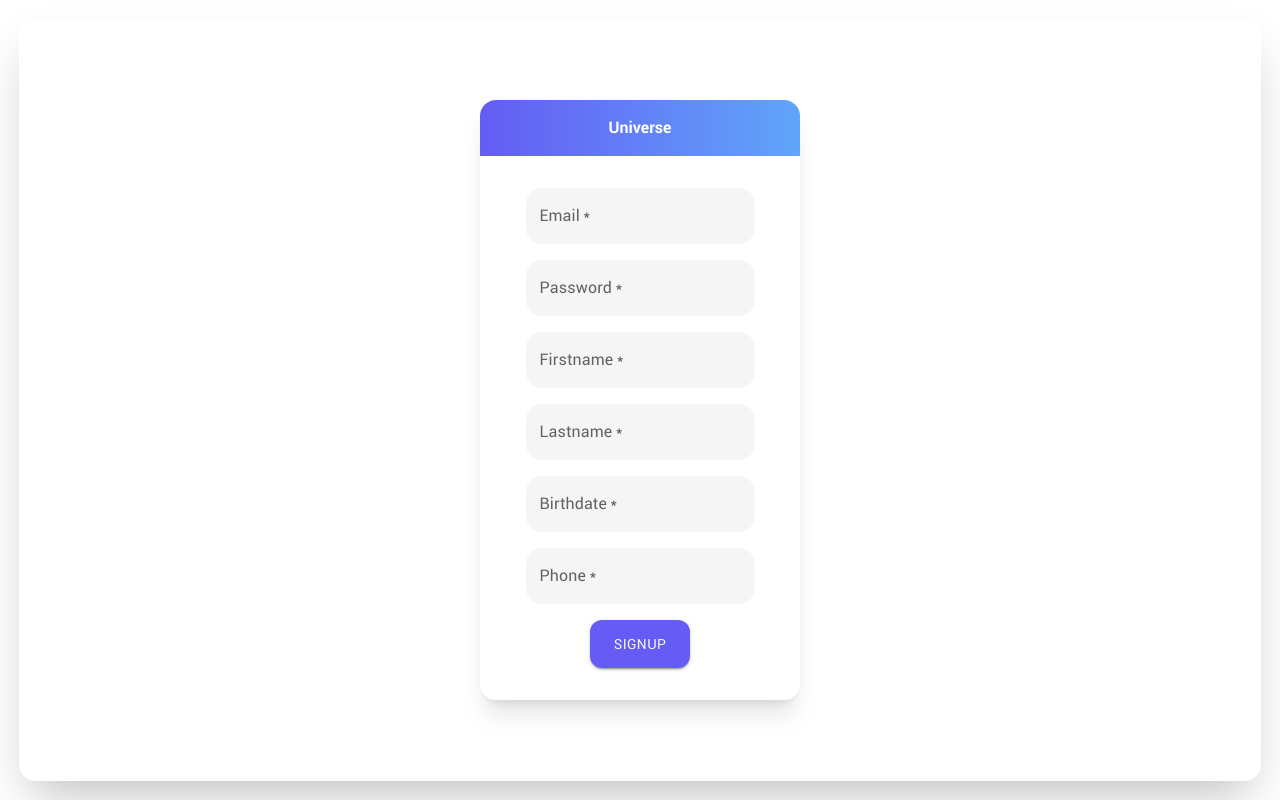
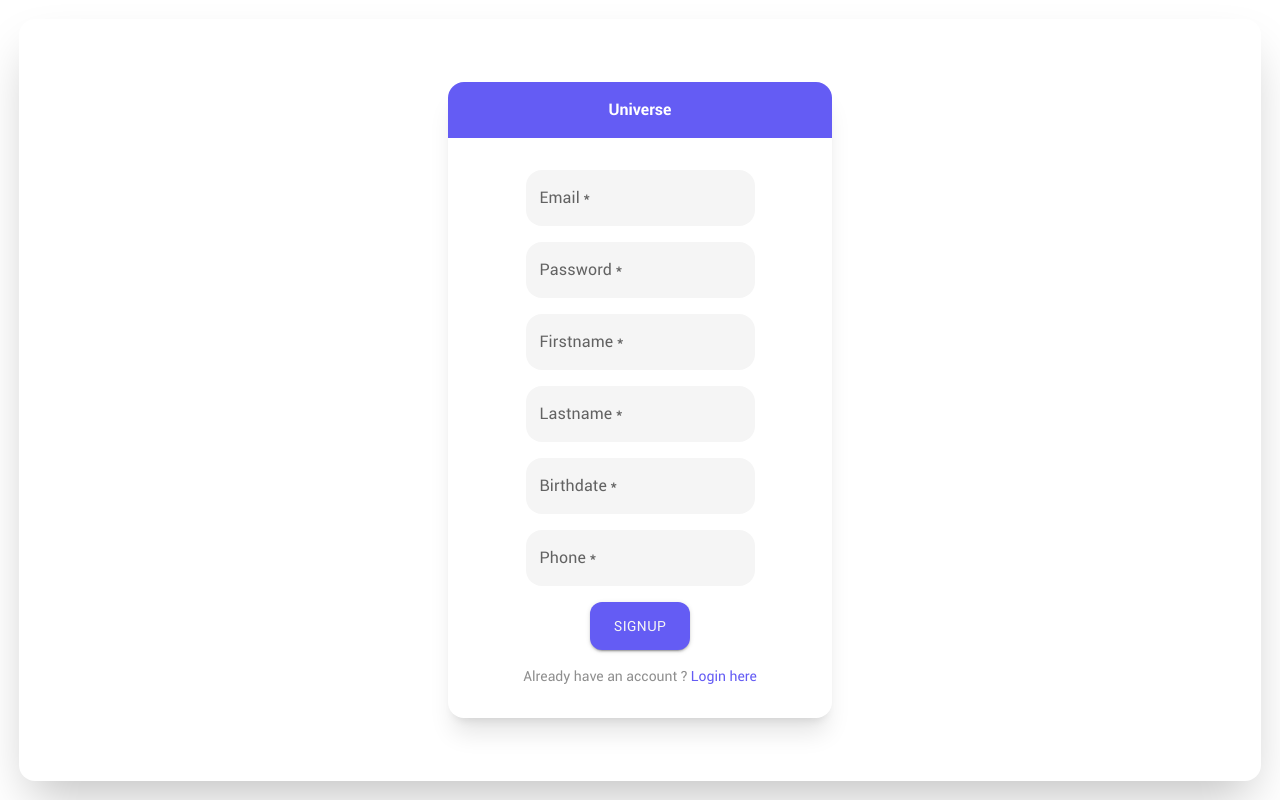
Before and after one commit to steven-van/universe, a React (Vite) app in the folder front/: page /signup in a window 1280 px wide. Built offline with nearby package versions, Linux system fonts and the light colour scheme.

Commit message:
fix: refacto login signup container in auth modal

```diff
--- /dev/null
+++ b/front/src/components/AuthModal.jsx
@@ -0,0 +1,16 @@
+import React from "react";
+
+const AuthModal = ({ children }) => {
+  return (
+    <div className="container bg-white h-full w-full flex flex-col justify-center items-center">
+      <div className="w-1/4 min-w-96 rounded-2xl shadow-xl">
+        <div className="flex justify-center items-center bg-645CF4 p-4 w-full text-white rounded-t-2xl font-robotoBold">
+          Universe
+        </div>
+        {children}
+      </div>
+    </div>
+  );
+};
+
+export default AuthModal;
--- a/front/src/pages/Login.jsx
+++ b/front/src/pages/Login.jsx
@@ -5,6 +5,7 @@ import { CustomTextField } from "../components/CustomTextField";
 import { CustomLink } from "../components/CustomLink";
 import { useAuth } from "../contexts/AuthProvider";
 import { useNavigate } from "react-router-dom";
+import AuthModal from "../components/AuthModal";
 
 const LoginButton = styled(Button)(() => ({
   backgroundColor: "#645CF4",
@@ -26,11 +27,7 @@ const Login = () => {
   }, [authToken, navigate]);
 
   return (
-    <div className="container bg-white h-full w-full flex flex-col justify-center items-center">
-      <div className="w-1/4 min-w-80 flex flex-col justify-center items-center rounded-2xl shadow-xl">
-        <div className="flex justify-center items-center bg-gradient-to-r from-645CF4 to-blue-400 p-4 w-full text-white rounded-t-2xl font-robotoBold">
-          Universe
-        </div>
+    <AuthModal>
       <div className="flex flex-col justify-center items-center p-8 space-y-4">
         <CustomTextField
           onChange={(e) => setEmail(e.target.value)}
@@ -48,18 +45,15 @@ const Login = () => {
         <CustomLink href="https://google.com">Forgot password ?</CustomLink>
         <div>
           <p className="text-sm text-8F8F8F">
-              Don't have an account ? <CustomLink onClick={() => navigate("/signup")}>Signup</CustomLink>
+            Don't have an account ?{" "}
+            <CustomLink onClick={() => navigate("/signup")}>Register here</CustomLink>
           </p>
         </div>
-          <LoginButton
-            onClick={() => login(email, password)}
-            variant="contained"
-          >
+        <LoginButton onClick={() => login(email, password)} variant="contained">
           Login
         </LoginButton>
       </div>
-      </div>
-    </div>
+    </AuthModal>
   );
 };
 
--- a/front/src/pages/Signup.jsx
+++ b/front/src/pages/Signup.jsx
@@ -1,7 +1,10 @@
 import React from "react";
-import { useState, useEffect } from "react";
+import { useState } from "react";
 import { Button, styled } from "@mui/material";
 import { CustomTextField } from "../components/CustomTextField";
+import { CustomLink } from "../components/CustomLink";
+import AuthModal from "../components/AuthModal";
+import { useNavigate } from "react-router-dom";
 
 const SignupButton = styled(Button)(() => ({
   backgroundColor: "#645CF4",
@@ -12,13 +15,10 @@ const SignupButton = styled(Button)(() => ({
 
 const Signup = () => {
   const [user, setUser] = useState({});
+  const navigate = useNavigate();
 
   return (
-    <div className="container bg-white h-full w-full flex flex-col justify-center items-center">
-      <div className="w-1/4 min-w-80 rounded-2xl shadow-xl">
-        <div className="flex justify-center items-center bg-gradient-to-r from-645CF4 to-blue-400 p-4 w-full text-white rounded-t-2xl font-robotoBold">
-          Universe
-        </div>
+    <AuthModal>
       <div className="flex flex-col justify-center items-center p-8 space-y-4">
         <CustomTextField
           onChange={(e) => {
@@ -70,15 +70,18 @@ const Signup = () => {
           value={user.phone}
         />
 
-          <SignupButton
-            onClick={() => ""}
-            variant="contained"
-          >
+        <SignupButton onClick={() => ""} variant="contained">
           Signup
         </SignupButton>
+
+        <div>
+          <p className="text-sm text-8F8F8F">
+            Already have an account ?{" "}
+            <CustomLink onClick={() => navigate("/login")}>Login here</CustomLink>
+          </p>
         </div>
       </div>
-    </div>
+    </AuthModal>
   );
 };
 
```
Lines whose indentation alone changed are shown as unchanged.
